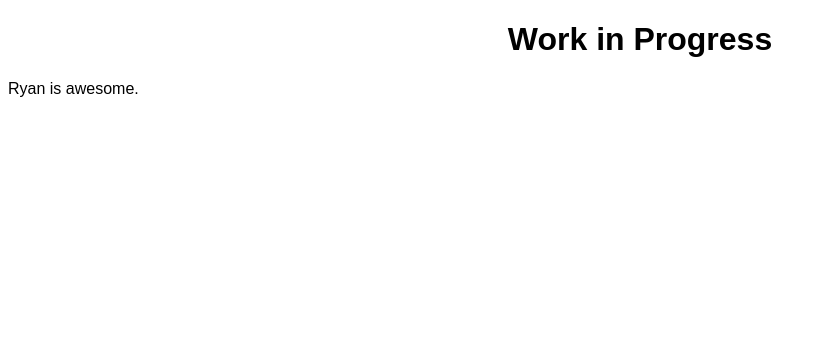
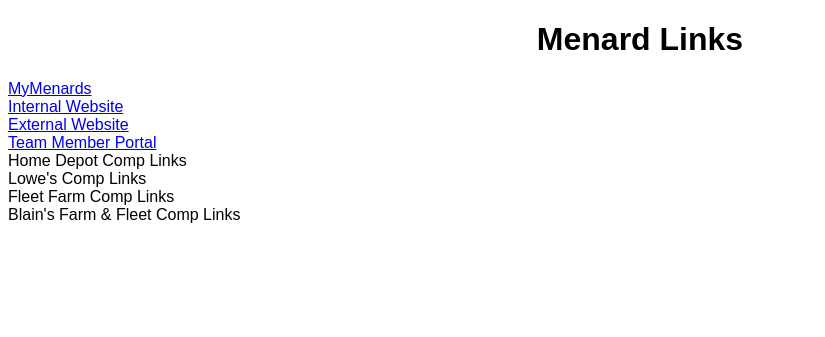
Before and after one commit to Diverta7/menard, a plain HTML site: page index.html in a window 1280 px wide. Shown: the whole page, without its empty margins (0-825 px from the left). Drawn offline with Linux system fonts and the light colour scheme.

Commit message:
Update index.html

```diff
--- a/index.html
+++ b/index.html
@@ -17,8 +17,19 @@
    </style>
 </head>
 <body>
-   <center><h1>Work in Progress</h1></center>
-   Ryan is awesome.
+   <center><h1>Menard Links</h1></center>
+   <a target="_blank" href="mymenards.com">MyMenards</a><br>
+   <a target="_blank" href="internal-store.menards.com">Internal Website</a><br>
+   <a target="_blank" href="www.menards.com">External Website</a><br>
+   <a target="_blank" href="tm.menard-inc.com">Team Member Portal</a><br>
+   <a>Home Depot Comp Links</a><br>
+   <a>Lowe's Comp Links</a><br>
+   <a>Fleet Farm Comp Links</a><br>
+   <a>Blain's Farm & Fleet Comp Links</a><br>
 </body>
-<footer><br><br><a style="color:white" href="jack_collection1.PNG">Jack?</a><br><a style="color:white" target="_blank" href="https://docs.google.com/spreadsheets/d/103o5TFqjA8pmEr3g_sJWRNzc50mYBb0YnVFqRQ1ks7w/edit?usp=sharing">Made by Brandon Finke for the convenience of the employees of Menard Inc.</a></footer>
+<footer>
+   <br><a style="color:white" target="_blank" href="jack_collection1.PNG">Jack?</a>
+   <br><a style="color:white" target="_blank" href="https://docs.google.com/spreadsheets/d/103o5TFqjA8pmEr3g_sJWRNzc50mYBb0YnVFqRQ1ks7w/edit?usp=sharing">Rebates</a>
+   <br><p>Made by Brandon Finke for the convenience of the employees of Menard Inc.</p>
+</footer>
 </html>
```
